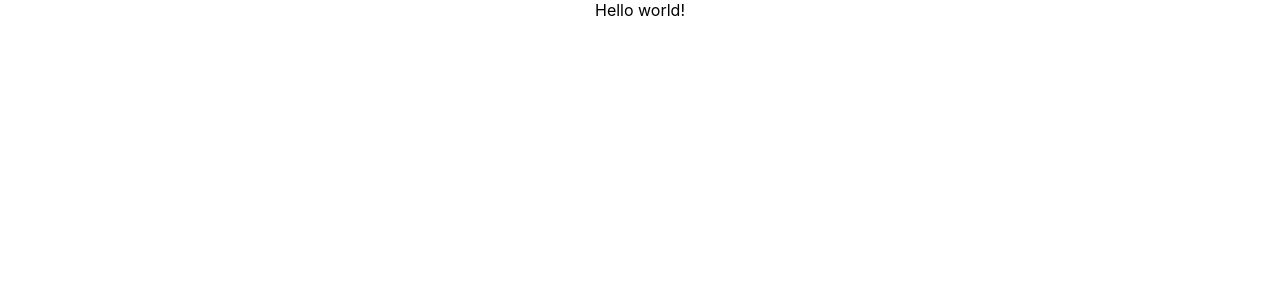
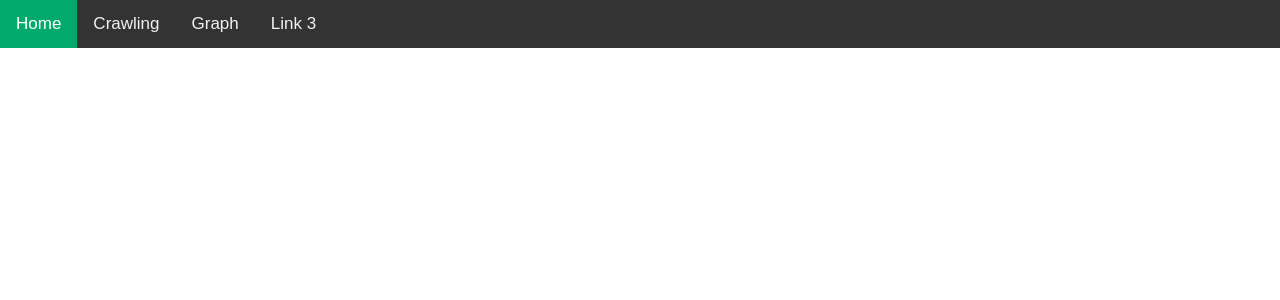
Before and after one commit to tomikng/Web-Crawler, a React (Create React App) app in the folder frontend/: page / in a window 1280 px wide. Shown: the top 300 px of the page. Built offline with nearby package versions, Linux system fonts and the light colour scheme.

Commit message:
Navbar + aktualizace content podle vybraneno linku

```diff
--- a/frontend/src/App.js
+++ b/frontend/src/App.js
@@ -1,9 +1,20 @@
+import React, { useState } from 'react';
 import './App.css';
+import { Navbar } from './components';
+import Crawl from './components/Content/Crawl/Crawl';
+import Graph from './components/Content/Graph/Graph';
 
 function App() {
+  const [activeContent, setActiveContent] = useState(null);
+
+  const handleNavbarItemClick = (content) => {
+    setActiveContent(content);
+  };
   return (
     <div className="App">
-      Hello world!
+      <Navbar onItemClick={handleNavbarItemClick}/>
+      {activeContent === 'crawl' && <Crawl />}
+      {activeContent === 'graph' && <Graph />}
     </div>
   );
 }
--- /dev/null
+++ b/frontend/src/components/Content/Crawl/Crawl.jsx
@@ -0,0 +1,12 @@
+import React from 'react';
+import './Crawl.css';
+
+const Crawl = () => {
+  return (
+    <div>
+       Crawl
+    </div>
+  )
+}
+
+export default Crawl
--- /dev/null
+++ b/frontend/src/components/Content/Graph/Graph.jsx
@@ -0,0 +1,12 @@
+import React from 'react';
+import './Graph.css';
+
+const Graph = () => {
+  return (
+    <div>
+       Graph
+    </div>
+  )
+}
+
+export default Graph
--- /dev/null
+++ b/frontend/src/components/Navbar/Navbar.css
@@ -0,0 +1,28 @@
+body {
+    margin: 0;
+    font-family: Arial, Helvetica, sans-serif;
+  }
+
+  .topnav {
+    overflow: hidden;
+    background-color: #333;
+  }
+
+  .topnav a {
+    float: left;
+    color: #f2f2f2;
+    text-align: center;
+    padding: 14px 16px;
+    text-decoration: none;
+    font-size: 17px;
+  }
+
+  .topnav a:hover {
+    background-color: #ddd;
+    color: black;
+  }
+
+  .topnav a.active {
+    background-color: #04AA6D;
+    color: white;
+  }
--- /dev/null
+++ b/frontend/src/components/Navbar/Navbar.jsx
@@ -0,0 +1,22 @@
+import React from 'react';
+import './Navbar.css';
+
+const Navbar = ({ onItemClick }) => {
+
+    const handleItemClick = (content) => {
+        onItemClick(content);
+    };
+
+  return (
+    <div>
+        <div className="topnav">
+            <a className="active" href="#home">Home</a>
+            <a href="#crawl" onClick={() => handleItemClick('crawl')}>Crawling</a>
+            <a href="#graph" onClick={() => handleItemClick('graph')}>Graph</a>
+            <a href="#about">Link 3</a>
+        </div>
+    </div>
+  )
+}
+
+export default Navbar
--- /dev/null
+++ b/frontend/src/components/index.js
@@ -0,0 +1,6 @@
+
+import Navbar from './Navbar/Navbar';
+
+export {
+  Navbar
+};
```
Also changed, not shown: frontend/src/components/Content/Crawl/Crawl.css (added), frontend/src/components/Content/Graph/Graph.css (added).
